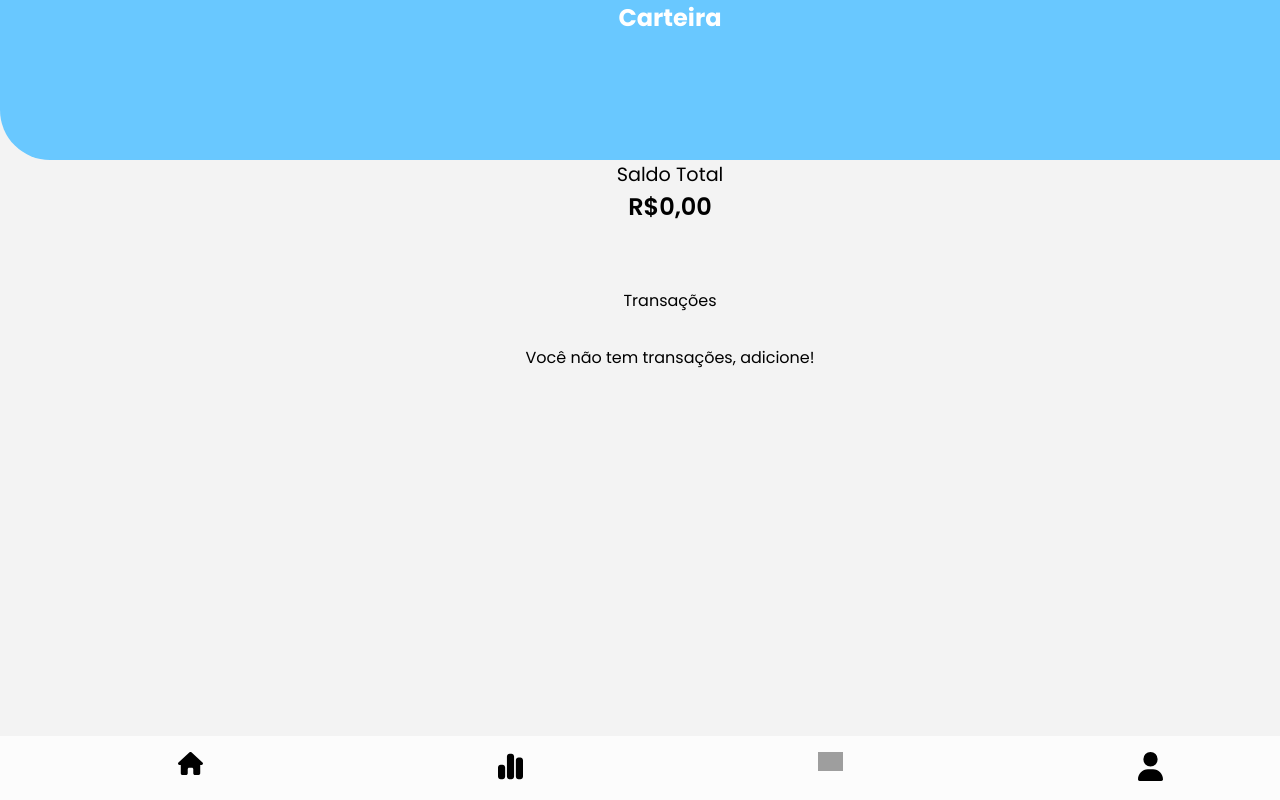
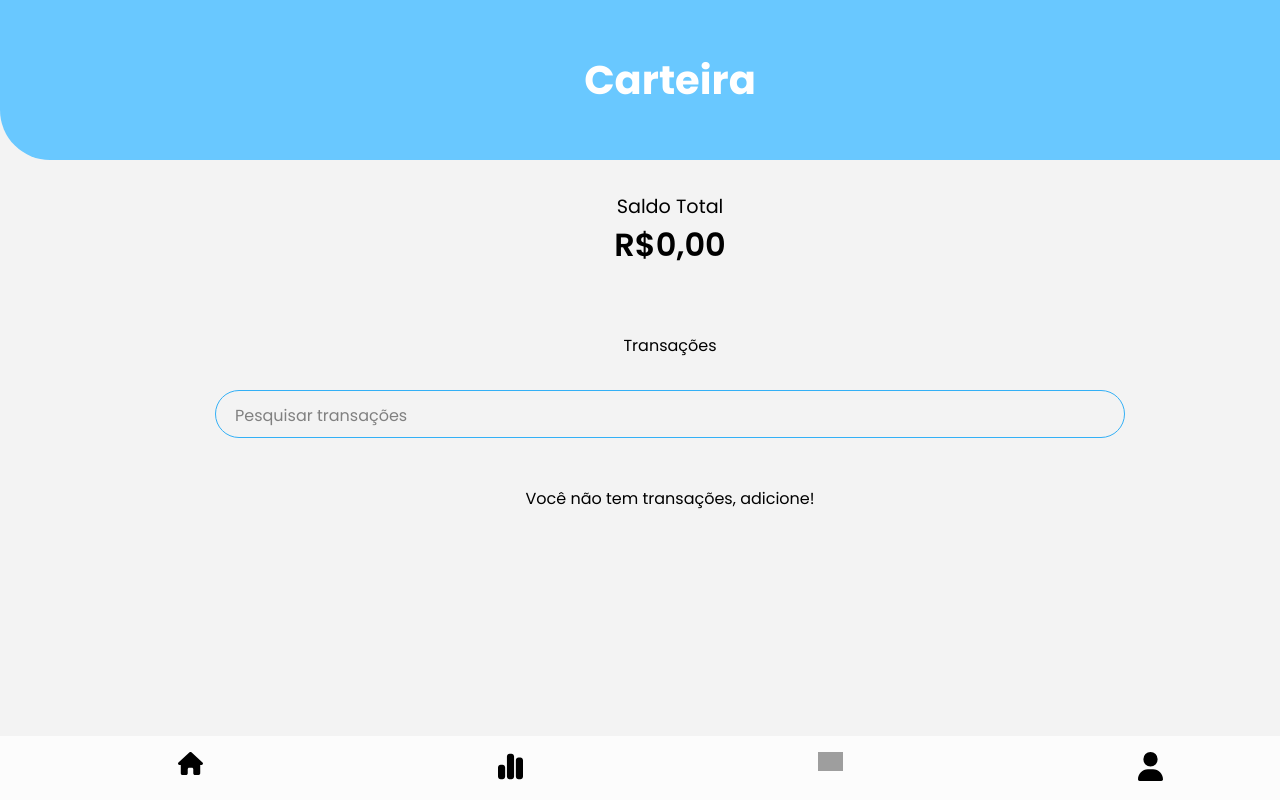
Before and after one commit to Luiz166/tcc_projeto, a PHP site: page /View/wallet.php in a window 1280 px wide; the page is wider, and only the part inside the window is pictured. Run offline with PHP 8.4, Linux system fonts and the light colour scheme; a user stored in the database is signed in; data comes from the database, SQL or seed files in the repository; grey boxes are pictures that could not be loaded.

Commit message:
adicionado barra de pesquisa de transações

```diff
--- /dev/null
+++ b/Resources/SearchBar.js
@@ -0,0 +1,26 @@
+document.addEventListener('DOMContentLoaded', function() {
+    document.getElementById('search').addEventListener('keyup', function() {
+        var searchQuery = this.value;
+
+        if (typeof searchQuery === 'string' && searchQuery.trim() !== "") {
+            searchQuery = searchQuery.toLowerCase();
+
+            // Envio da requisição AJAX
+            // var xhr = new XMLHttpRequest();
+            // xhr.open('GET', '../Resources/search.php?search=' + encodeURIComponent(searchQuery), true);
+            // xhr.onreadystatechange = function() {
+            //     if (xhr.readyState === 4 && xhr.status === 200) {
+            //         document.getElementsByClassName('transactions').innerHTML = xhr.responseText;
+            //     }
+            // };
+            // xhr.send();
+
+            fetch('../Resources/search.php?search=' + encodeURIComponent(searchQuery))
+            .then(res => res.text())
+            .then(body => {
+                document.querySelector('#history').innerHTML = body;
+                console.log(body);
+            } )
+        }
+    });
+});
--- a/Style/wallet.css
+++ b/Style/wallet.css
@@ -1,9 +1,14 @@
 header{
-    position: static !important;
-    text-align: center;
+    display: flex;
+    justify-content: center;
+    align-items: center;
+}
+header span{
+    font-size: 2.5rem !important;
 }
 
 .balance{
+    margin-top: 2rem;
     display: flex;
     flex-direction: column;
     align-items: center;
@@ -14,6 +19,22 @@ header{
 }
 
 .balance span:last-child{
-    font-size: 1.5rem;
+    font-size: 2rem;
     font-weight: 600;
 }
+
+.floating-label-group{
+    width: 70%;
+}
+
+.floating-label-group label{
+    background-color: #f3f3f3;
+}
+
+.transactionsHistory{
+    display: flex;
+    flex-direction: column;
+    align-items: center;
+    gap: 1.5rem;
+    width: 100%;
+}
--- a/View/wallet.php
+++ b/View/wallet.php
@@ -32,7 +32,13 @@ include "../resources/balanceRendaDespesa.php";
         </section>
         <div class="transactions">
             <span>Transações</span>
-            <?php include '../resources/showTransactions.php'; ?>
+            <div class="floating-label-group">
+                <input type="text" id="search" placeholder=" " class="floating-input">
+                <label for="search" class="floating-label">Pesquisar transações</label>
+            </div>
+            <div id="history" class="transactionsHistory">
+                <?php include '../resources/showTransactions.php'; ?>
+            </div>
         </div>
         <footer class="navigation-bar">
             <div class="navigation-bar-items">
@@ -52,4 +58,6 @@ include "../resources/balanceRendaDespesa.php";
         </footer>
     </div>
 </body>
+<script src="https://code.jquery.com/jquery-3.6.0.min.js"></script>
+<script src="/Resources/SearchBar.js"></script>
 </html>
```
Also changed, not shown: Resources/search.php (added, +60 -0 lines).
